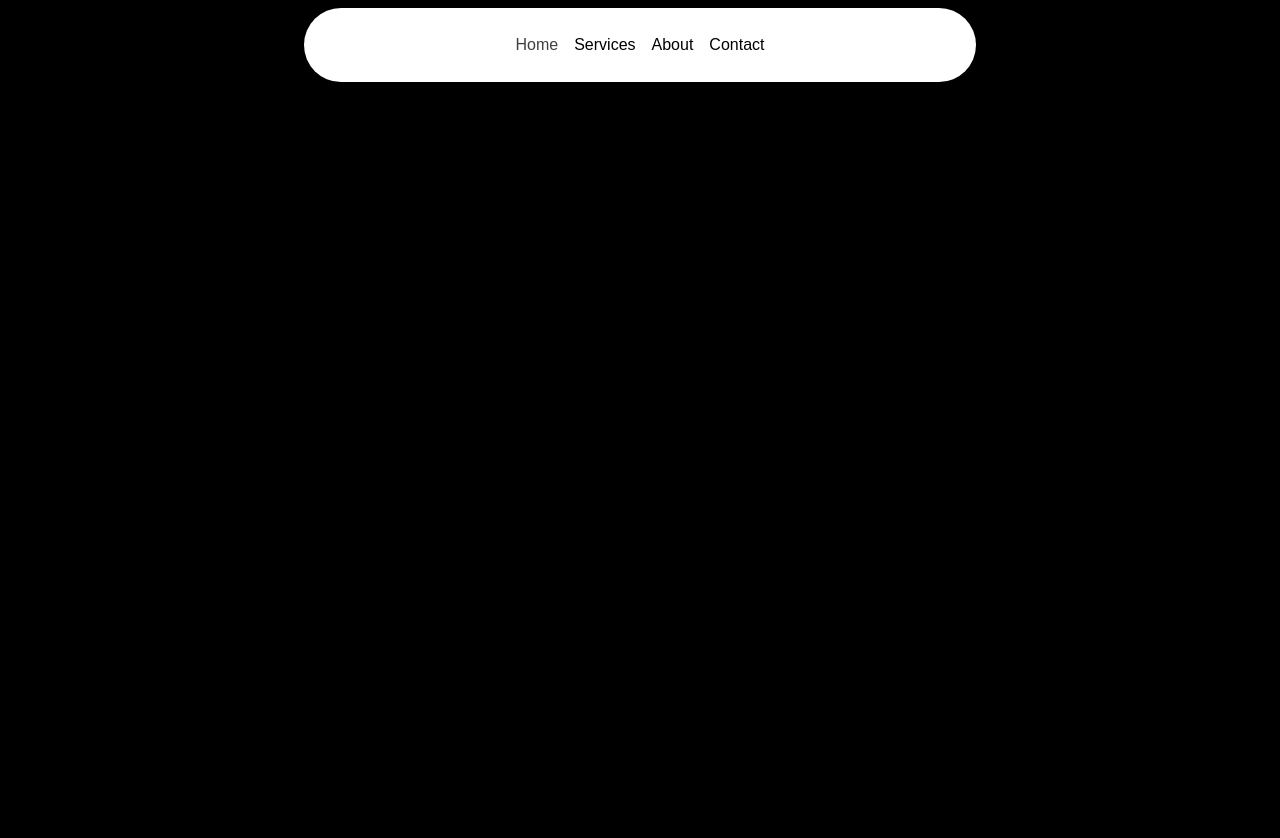
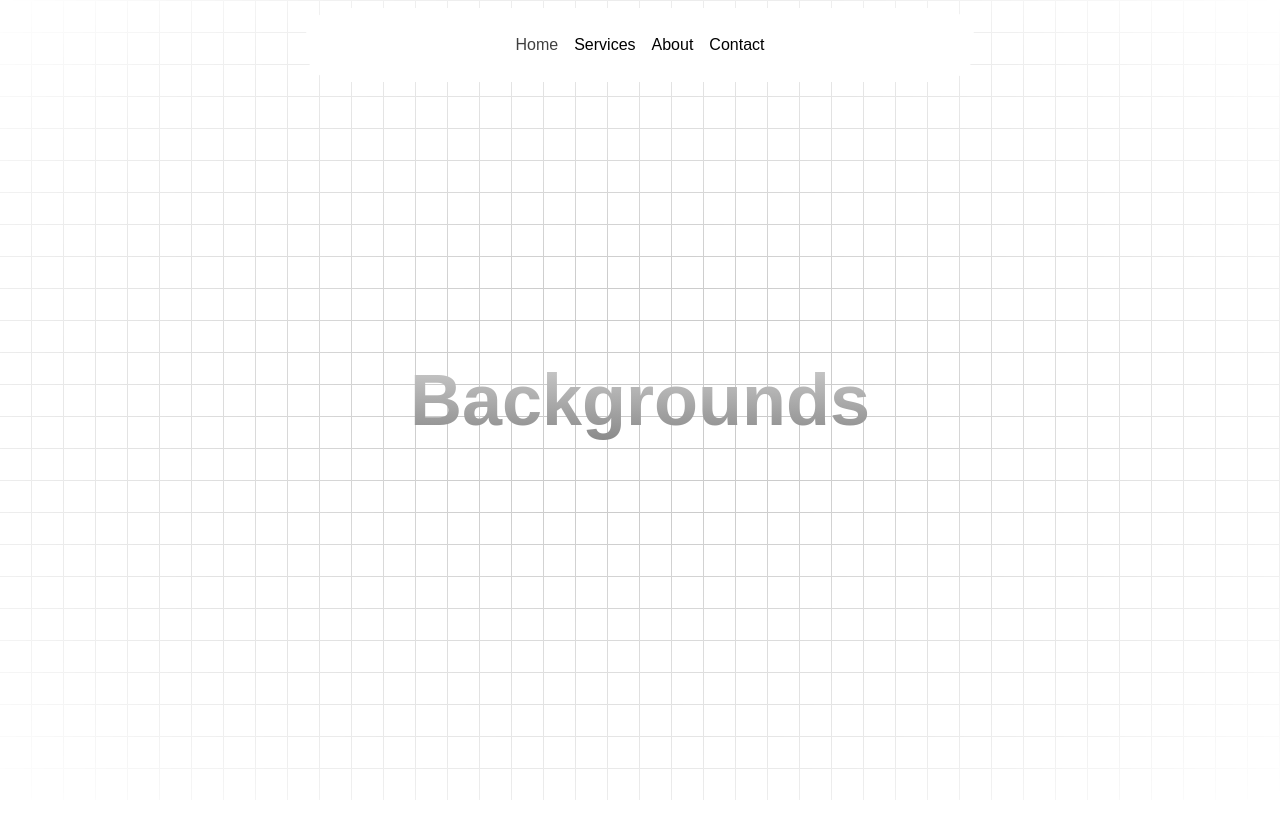
Before and after one commit to XcelB2B/design3, a Next.js app: page / in a window 1280 px wide. Shown: the top 838 px of the page. After the commit the page ends 800 px from the top, so only its background shows below. Built offline with nearby package versions, Linux system fonts and the light colour scheme.

Commit message:
Refactor package dependencies and add mini-svg-data-uri package

```diff
--- a/package.json
+++ b/package.json
@@ -14,6 +14,7 @@
     "clsx": "^2.1.1",
     "framer-motion": "^11.5.4",
     "lucide-react": "^0.441.0",
+    "mini-svg-data-uri": "^1.4.4",
     "next": "14.2.11",
     "react": "^18",
     "react-dom": "^18",
--- a/src/app/_components/HeroSection.jsx
+++ b/src/app/_components/HeroSection.jsx
@@ -2,113 +2,11 @@
 
 const HeroSection = () => {
   return (
-    <div className="bg-black">
-      {" "}
-      Lorem ipsum dolor sit amet, consectetur adipisicing elit. Saepe dolores
-      non necessitatibus quisquam deleniti, doloremque dolorem minima voluptatum
-      quidem, fuga exercitationem quo corrupti repellat dolor quibusdam vel aut!
-      Libero optio natus, officia id odit nesciunt quibusdam illum, rerum
-      accusantium asperiores fuga. Voluptate veritatis sapiente incidunt non
-      laboriosam corrupti ea quo culpa nostrum laudantium ab, quidem numquam
-      voluptatibus impedit velit suscipit nisi autem necessitatibus tempora
-      repellendus. Sapiente doloremque explicabo, at repellat error molestiae
-      minima impedit obcaecati non cupiditate animi velit doloribus in libero
-      sunt quis, perspiciatis qui vero corporis ab voluptas aut sed. Cumque esse
-      provident repellat molestiae nesciunt nostrum incidunt harum inventore
-      laborum ullam itaque doloribus vel quaerat fugit unde fugiat praesentium,
-      veritatis, nisi quod ipsum iste? Voluptates et sit quaerat aspernatur
-      reiciendis saepe autem accusantium fugit pariatur delectus nulla culpa
-      laudantium illum ducimus eligendi nihil iste dolores, ipsum eos nisi
-      obcaecati. Illo error eius obcaecati odio ad repellendus iure alias non
-      perspiciatis, quod sit aliquam animi recusandae rerum facilis ut, cumque
-      eum illum et quae necessitatibus! Nulla in magnam dolore molestias fuga
-      doloremque ex, tempore soluta consequuntur autem! Rem ipsum eius
-      voluptatibus dolorem tenetur quos voluptas praesentium in, aperiam enim
-      deserunt a assumenda recusandae veniam, ex et molestiae quasi possimus
-      illum magni similique modi cupiditate neque! Quis in labore placeat, quos
-      amet odio possimus reprehenderit veritatis itaque eligendi asperiores
-      similique sed temporibus ipsum sunt saepe id adipisci eveniet. Ab odio
-      sint soluta itaque numquam sed iure, totam, ut enim rerum ex harum, saepe
-      magnam suscipit. Quia natus odit, voluptatem qui vitae velit numquam
-      consectetur, sunt delectus cumque laborum doloremque fuga beatae dolorem
-      quisquam nostrum, hic ipsa nulla porro nobis? Doloribus dolore ipsam quos
-      earum sit? Perspiciatis molestiae exercitationem omnis, porro asperiores
-      natus laborum excepturi dolorum voluptas nihil deserunt eveniet quo,
-      maiores mollitia error, ad deleniti nobis beatae. Sunt, vitae. Magni,
-      nisi, aspernatur nobis asperiores cumque ab in cum voluptatibus voluptates
-      ratione facilis atque laudantium nulla earum libero nostrum quae, iure
-      saepe optio pariatur. Eveniet est alias aut nisi, voluptas perferendis vel
-      iure recusandae iste exercitationem obcaecati. Eos ducimus officia,
-      adipisci accusamus placeat sequi ipsa ipsam, praesentium hic, ab totam id
-      saepe voluptatibus pariatur doloribus vitae. Consectetur repellat dolores
-      incidunt nemo vero quos eius. Quidem doloribus minus natus harum!
-      Perspiciatis unde nam rerum voluptatem. Similique culpa deserunt quae.
-      Quod porro, suscipit optio alias culpa eveniet. Sit voluptatum soluta
-      dignissimos architecto magni consequatur ratione voluptatibus in minima
-      totam distinctio, odio vero dolorem voluptate ad earum repudiandae iusto
-      est magnam, numquam veritatis. Iusto, illo nesciunt. Non nihil ea
-      consequuntur in, voluptatum explicabo placeat enim, quisquam molestiae
-      labore maiores repellat. In perspiciatis dignissimos assumenda ea. Labore
-      animi cum esse culpa optio delectus quaerat maxime ut totam ipsa
-      distinctio, quod facilis dolorum rerum qui laboriosam ad tempore officia.
-      Accusamus sint excepturi nemo perferendis ducimus eos pariatur dicta
-      facilis veniam. Accusamus hic aliquam, labore quis nihil quas eum soluta
-      tempora. Incidunt nostrum illum atque, non quaerat amet fugit quo ea sint
-      fugiat eum, aut mollitia dolorum ad! Magni quia deserunt, eius obcaecati
-      aliquam nisi error dolor saepe quo quod soluta deleniti doloremque tenetur
-      veritatis consequuntur ducimus labore dignissimos magnam, et velit dicta.
-      Sequi sint impedit quisquam nobis itaque eaque minima nemo, labore
-      reiciendis voluptates ducimus ullam officiis fugiat aliquam aperiam
-      necessitatibus. Fugit expedita soluta pariatur, animi voluptatum, odit
-      consectetur quas excepturi iste molestiae suscipit asperiores reiciendis
-      deleniti! Molestias doloribus reprehenderit iusto similique, modi iure
-      saepe dicta maxime at aut dolores dolore odio natus, nesciunt magnam
-      voluptas odit ratione consectetur dignissimos veritatis dolorem inventore
-      doloremque! Ut debitis nesciunt ipsum perspiciatis modi dolorem velit,
-      voluptate quia odit tenetur vero minima necessitatibus saepe obcaecati
-      laboriosam aliquam sint enim pariatur harum excepturi eveniet assumenda
-      aliquid. Sed, enim debitis unde dolorem nihil magni consequatur molestiae
-      perferendis modi optio, maiores natus ipsa autem hic! Dolorum, pariatur!
-      Cumque reprehenderit ducimus consequatur, ab nostrum omnis labore tenetur,
-      natus praesentium vel voluptatibus odio fugiat, beatae excepturi? Impedit
-      sit qui provident recusandae nam consectetur nesciunt nisi, minima
-      molestiae voluptatem, reiciendis fuga illum consequuntur possimus minus
-      fugiat quia quidem, quod obcaecati iusto. Praesentium consequuntur
-      voluptas expedita neque eos quos, ab hic odit dicta velit quas mollitia
-      voluptatibus quis accusantium id minus sunt possimus eius tempore tenetur
-      omnis fuga! Temporibus vero facere, minus ipsum voluptas rem laudantium
-      fuga vitae, assumenda exercitationem molestias dolorem eaque aut maiores
-      molestiae hic. Animi non nostrum libero nobis. Doloribus, velit! Corporis,
-      deleniti sapiente. Ad unde quae amet enim, repellat velit. Tempore
-      aspernatur architecto praesentium quas amet quidem ipsam et soluta rem
-      unde, sapiente maiores nulla exercitationem, magni itaque harum quod ex
-      officia nihil repellendus cum saepe earum. Molestias placeat
-      exercitationem accusantium quisquam sapiente totam, cumque labore, porro
-      necessitatibus amet illum ducimus temporibus, quis eligendi vero. Ipsum,
-      officiis alias? Quibusdam quisquam quos provident omnis exercitationem
-      unde animi qui dolor cumque quasi sequi possimus dolore ducimus voluptatem
-      harum vero facere blanditiis, corrupti perferendis odit ab! Dolores,
-      consectetur! Tempora atque aliquam eligendi excepturi id necessitatibus a
-      sint veritatis sequi tempore est modi nemo, harum assumenda fugiat beatae
-      dolorum similique, illum vero eum. Iure, explicabo neque aliquid ea
-      deserunt veniam sed nihil a, cum dolorem vero modi laudantium, totam
-      adipisci? Repellendus odio repellat quas fuga aspernatur quidem harum,
-      blanditiis labore velit, incidunt officia accusantium placeat, nam saepe!
-      Id sint fuga similique dolorem dolore omnis voluptatem minima tempore
-      perspiciatis velit corporis aperiam, expedita earum perferendis, dolorum
-      eligendi dolores atque, quis aliquid rerum nulla distinctio modi. Nostrum,
-      aliquid. Pariatur sed aut reiciendis dolorem ex, officia molestias nam
-      omnis non ducimus quos a distinctio ea repellendus eos? Sunt cum atque
-      odio? Qui odio deleniti esse optio quidem commodi incidunt non tenetur
-      reiciendis ad nam eius eaque perferendis quae, aliquam ipsum aspernatur.
-      Doloribus eligendi inventore molestias quo fugit aut explicabo soluta hic
-      voluptatem. Laborum enim aut veniam dicta, sint illum culpa dignissimos
-      voluptate esse magnam id voluptates tempore repellat dolorem facilis
-      eveniet optio a. Excepturi est, atque dolorum nisi aliquid odit error
-      asperiores obcaecati aspernatur omnis porro labore magnam incidunt ullam
-      cum reprehenderit culpa optio similique repellat officiis, sint iure
-      doloremque. Perspiciatis quae delectus cumque aut doloribus quis,
-      veritatis velit!
+    <div className="h-[50rem] w-full bg-white  bg-grid-black/[0.2] relative flex items-center justify-center">
+      <div className="absolute pointer-events-none inset-0 flex items-center justify-center  bg-white [mask-image:radial-gradient(ellipse_at_center,transparent_20%,black)]"></div>
+      <p className="text-4xl sm:text-7xl font-bold relative z-20 bg-clip-text text-transparent bg-gradient-to-b from-neutral-200 to-neutral-500 py-8">
+        Backgrounds
+      </p>
     </div>
   );
 };
```
Also changed, not shown: tailwind.config.js (+77 -33 lines), 1 other file (tests, documents, lock files or other folders).
